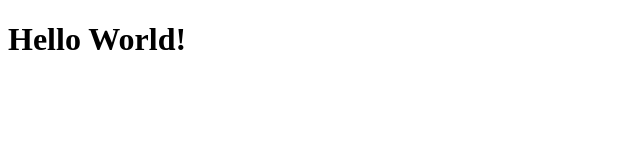
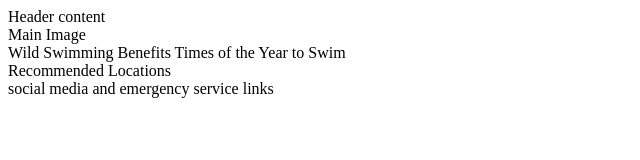
Before and after one commit to benjackson3811/wild-swimming, a plain HTML site: page index.html in a window 1280 px wide. Shown: the whole page, without its empty margins (0-640 px from the left). Drawn offline with Linux system fonts and the light colour scheme.

Commit message:
Add core structure for home page

```diff
--- a/index.html
+++ b/index.html
@@ -11,6 +11,20 @@
     <title>Wild Swimmming</title>
 </head>
 <body>
-    <h1>Hello World!</h1>
+    <header>Header content</header>
+    <section>
+        Main Image
+    </section>
+    <section>
+        Wild Swimming Benefits
+
+        Times of the Year to Swim
+    </section>
+    <section>
+        Recommended Locations
+    </section>
+    <footer>
+        social media and emergency service links
+    </footer>
 </body>
 </html>
```
